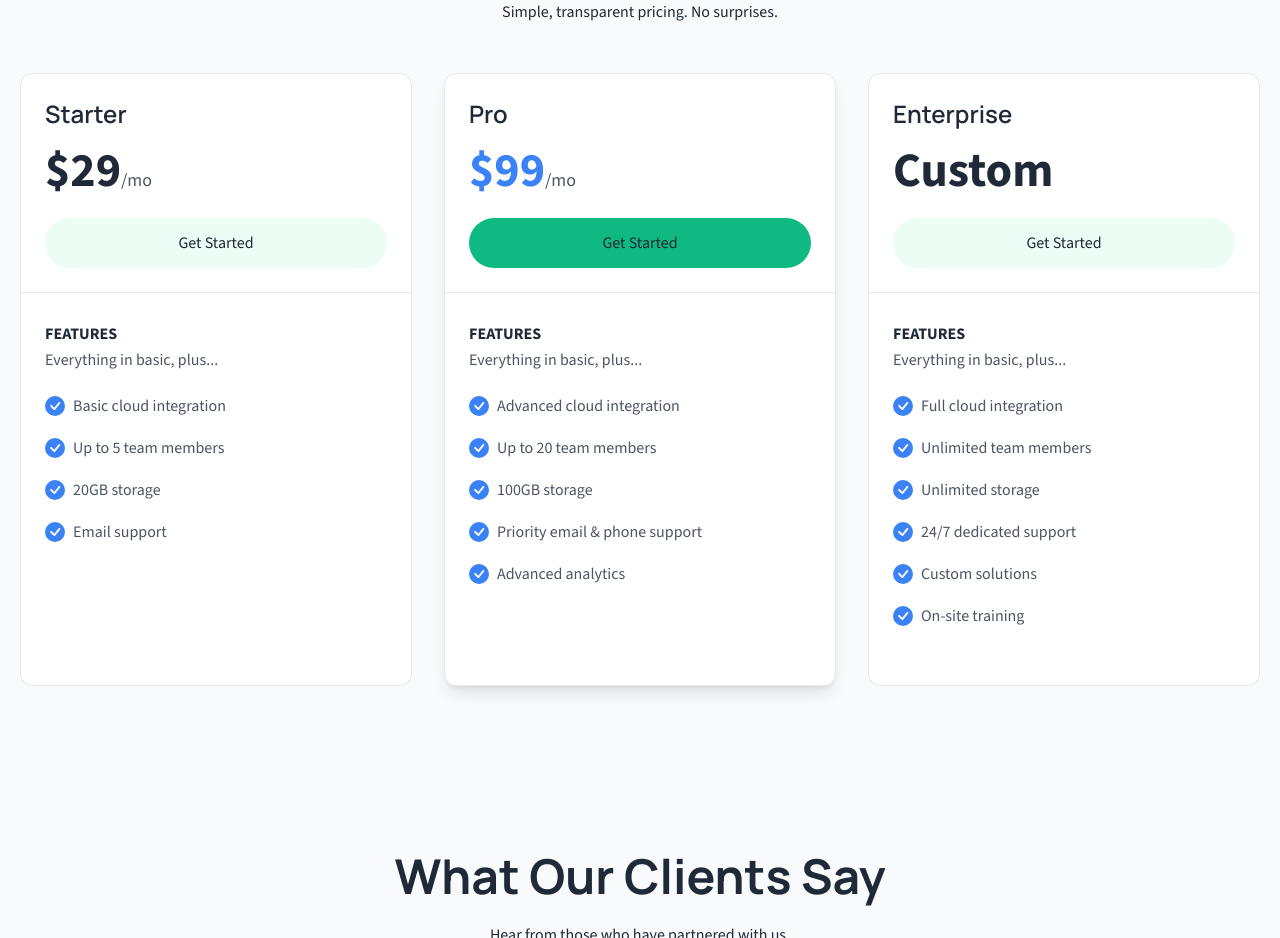
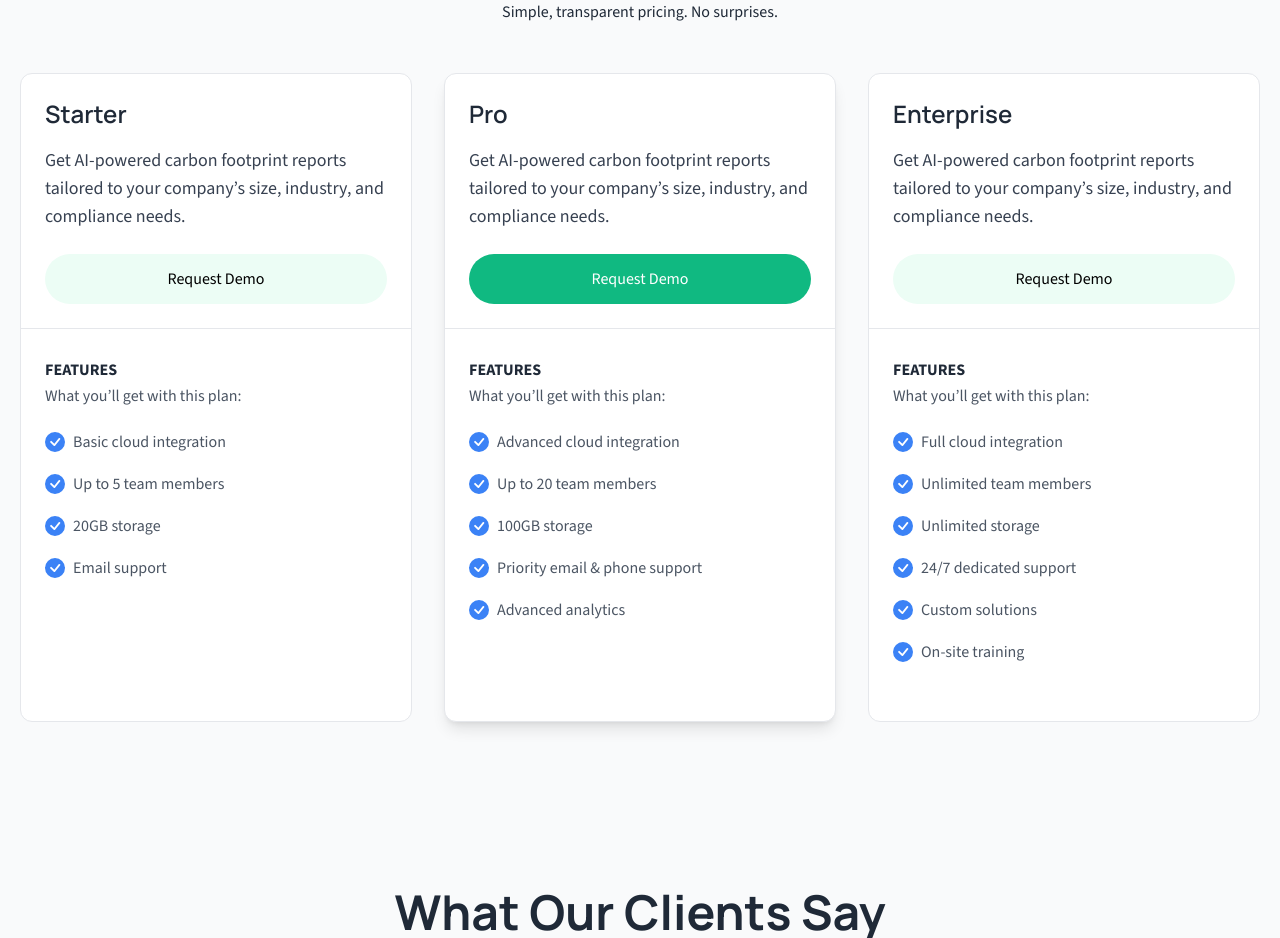
Before and after one commit to dhivek1/carbtrack-saas-landing-page, a Next.js app: page / in a window 1280 px wide. Shown: the part 1720-2658 px from the top of the page. Built offline with nearby package versions, Linux system fonts and the light colour scheme.

Commit message:
Update PricingColumn.tsx

```diff
--- a/src/components/Pricing/PricingColumn.tsx
+++ b/src/components/Pricing/PricingColumn.tsx
@@ -9,25 +9,32 @@ interface Props {
 }
 
 const PricingColumn: React.FC<Props> = ({ tier, highlight }: Props) => {
-    const { name, price, features } = tier;
+    const { name, features } = tier;
 
     return (
-        <div className={clsx("w-full max-w-sm mx-auto bg-white rounded-xl border border-gray-200 lg:max-w-full", { "shadow-lg": highlight })}>
+        <div className={clsx("w-full max-w-sm mx-auto bg-white rounded-xl border border-gray-200 lg:max-w-full", {
+            "shadow-lg": highlight
+        })}>
             <div className="p-6 border-b border-gray-200 rounded-t-xl">
                 <h3 className="text-2xl font-semibold mb-4">{name}</h3>
-                <p className="text-3xl md:text-5xl font-bold mb-6">
-                    <span className={clsx({ "text-secondary": highlight })}>
-                        {typeof price === 'number' ? `$${price}` : price}
-                    </span>
-                    {typeof price === 'number' && <span className="text-lg font-normal text-gray-600">/mo</span>}
+                <p className="text-lg text-gray-700 mb-6">
+                    Get AI-powered carbon footprint reports tailored to your company’s size, industry, and compliance needs.
                 </p>
-                <button className={clsx("w-full py-3 px-4 rounded-full transition-colors", { "bg-primary hover:bg-primary-accent": highlight, "bg-hero-background hover:bg-gray-200": !highlight })}>
-                    Get Started
+                <button
+                    className={clsx(
+                        "w-full py-3 px-4 rounded-full transition-colors",
+                        {
+                            "bg-primary hover:bg-primary-accent text-white": highlight,
+                            "bg-hero-background hover:bg-gray-200 text-black": !highlight
+                        }
+                    )}
+                >
+                    Request Demo
                 </button>
             </div>
             <div className="p-6 mt-1">
                 <p className="font-bold mb-0">FEATURES</p>
-                <p className="text-foreground-accent mb-5">Everything in basic, plus...</p>
+                <p className="text-foreground-accent mb-5">What you’ll get with this plan:</p>
                 <ul className="space-y-4 mb-8">
                     {features.map((feature, index) => (
                         <li key={index} className="flex items-center">
@@ -38,7 +45,7 @@ const PricingColumn: React.FC<Props> = ({ tier, highlight }: Props) => {
                 </ul>
             </div>
         </div>
-    )
-}
+    );
+};
 
-export default PricingColumn
+export default PricingColumn;
```
